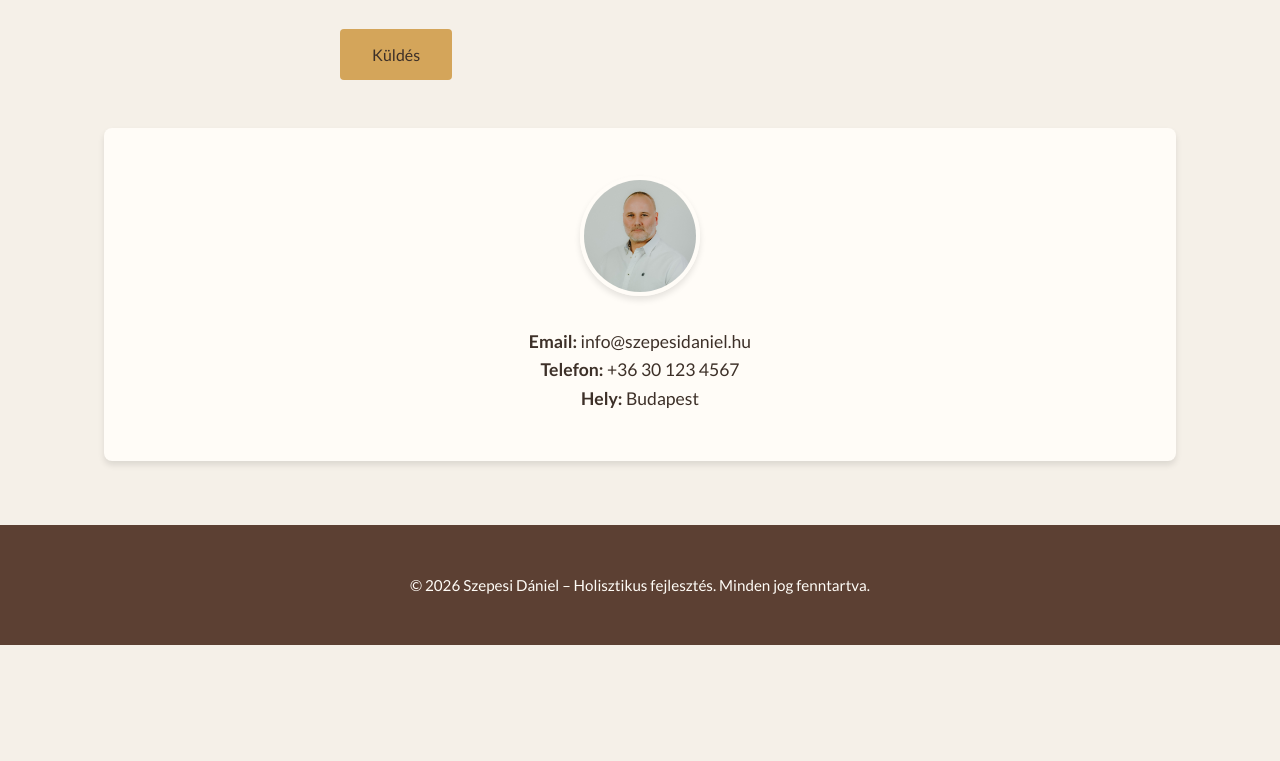
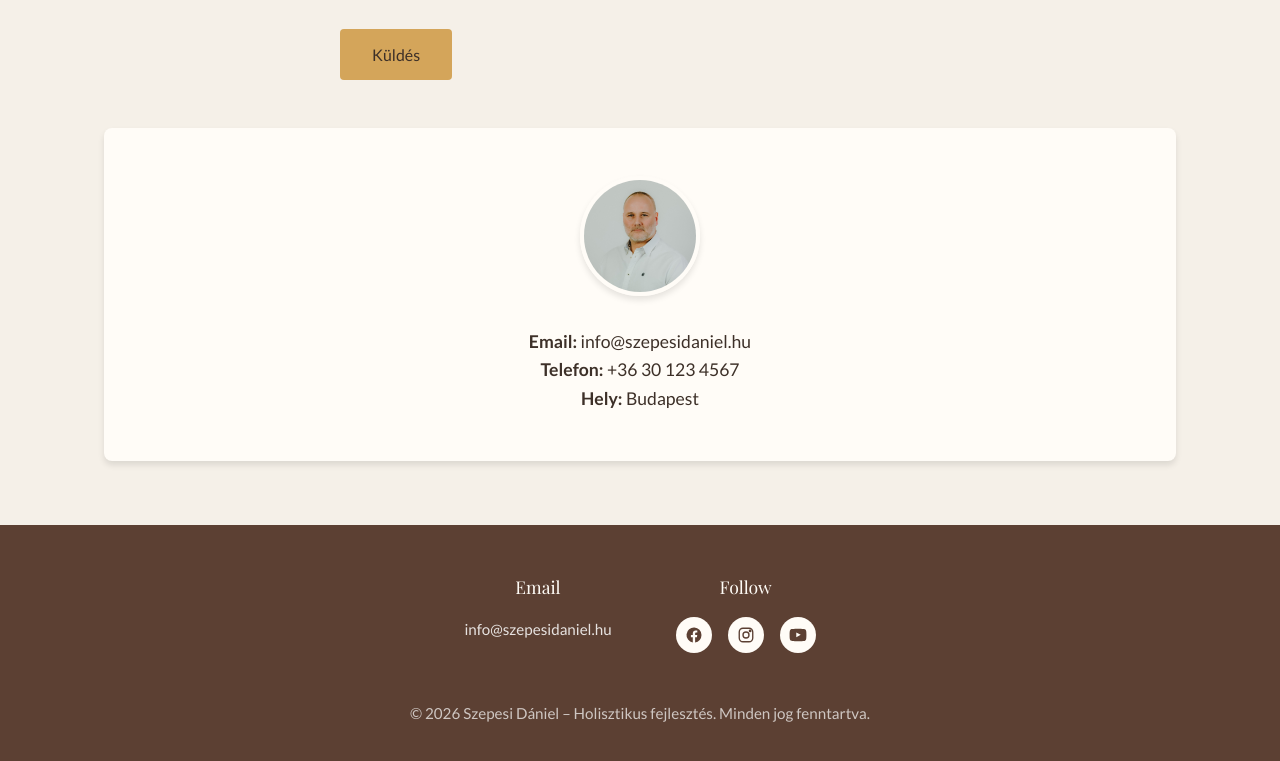
Before and after one commit to Szolke/szepesi-daniel-weboldal, a plain HTML site: page index.html in a window 1280 px wide. Shown: the part 9052-9813 px from the top of the page. Before the commit the page ends 9697 px from the top, so only its background shows below. Drawn offline with nearby package versions, Linux system fonts and the light colour scheme.

Commit message:
Feature: footer bővítve email és social ikonokkal (Facebook, Instagram, YouTube)

```diff
--- a/css/style.css
+++ b/css/style.css
@@ -570,6 +570,56 @@ footer {
   font-size: var(--fs-small);
 }
 
+.footer-content {
+  display: flex;
+  justify-content: center;
+  gap: var(--spacing-xl);
+  flex-wrap: wrap;
+  margin-bottom: var(--spacing-lg);
+}
+
+.footer-col h4 {
+  font-family: var(--font-serif);
+  font-weight: 400;
+  font-size: var(--fs-body);
+  color: var(--color-white);
+  margin-bottom: var(--spacing-sm);
+}
+
+.footer-col a {
+  color: rgba(255, 255, 255, 0.85);
+}
+
+.footer-col a:hover {
+  color: var(--color-accent);
+}
+
+.footer-social {
+  display: flex;
+  gap: var(--spacing-sm);
+  justify-content: center;
+}
+
+.footer-social a {
+  display: inline-flex;
+  align-items: center;
+  justify-content: center;
+  width: 36px;
+  height: 36px;
+  border-radius: 50%;
+  background: var(--color-white);
+  color: var(--color-primary-dark);
+}
+
+.footer-social a:hover {
+  background: var(--color-accent);
+  color: var(--color-primary-dark);
+}
+
+.footer-copyright {
+  color: rgba(255, 255, 255, 0.7);
+}
+
 @media (max-width: 768px) {
   .contact-form {
     max-width: 100%;
--- a/index.html
+++ b/index.html
@@ -204,7 +204,27 @@
   </section>
 
   <footer>
-    <p>&copy; 2026 Szepesi Dániel &ndash; Holisztikus fejlesztés. Minden jog fenntartva.</p>
+    <div class="footer-content">
+      <div class="footer-col">
+        <h4>Email</h4>
+        <p><a href="mailto:info@szepesidaniel.hu">info@szepesidaniel.hu</a></p>
+      </div>
+      <div class="footer-col">
+        <h4>Follow</h4>
+        <div class="footer-social">
+          <a href="#" aria-label="Facebook">
+            <svg viewBox="0 0 24 24" width="18" height="18" fill="currentColor"><path d="M22 12a10 10 0 1 0-11.6 9.9v-7H7.9V12h2.5V9.8c0-2.5 1.5-3.9 3.8-3.9 1.1 0 2.2.2 2.2.2v2.4h-1.3c-1.2 0-1.6.8-1.6 1.6V12h2.8l-.4 2.9h-2.4v7A10 10 0 0 0 22 12Z"/></svg>
+          </a>
+          <a href="#" aria-label="Instagram">
+            <svg viewBox="0 0 24 24" width="18" height="18" fill="none" stroke="currentColor" stroke-width="1.8"><rect x="3" y="3" width="18" height="18" rx="5"/><circle cx="12" cy="12" r="4"/><circle cx="17.5" cy="6.5" r="1"/></svg>
+          </a>
+          <a href="#" aria-label="YouTube">
+            <svg viewBox="0 0 24 24" width="18" height="18" fill="currentColor"><path d="M23 7.2s-.2-1.6-.9-2.3c-.9-.9-1.9-.9-2.3-1C16.9 3.5 12 3.5 12 3.5h0s-4.9 0-7.8.4c-.4 0-1.4.1-2.3 1C1.2 5.6 1 7.2 1 7.2S.8 9 .8 10.9v2.2C.8 15 1 16.8 1 16.8s.2 1.6.9 2.3c.9.9 2 .9 2.5 1 1.8.2 7.6.3 7.6.3s4.9 0 7.8-.4c.4 0 1.4-.1 2.3-1 .7-.7.9-2.3.9-2.3s.2-1.8.2-3.7v-2.2c0-1.9-.2-3.7-.2-3.7ZM9.7 14.9V8.7l6 3.1-6 3.1Z"/></svg>
+          </a>
+        </div>
+      </div>
+    </div>
+    <p class="footer-copyright">&copy; 2026 Szepesi Dániel &ndash; Holisztikus fejlesztés. Minden jog fenntartva.</p>
   </footer>
 
   <script src="https://code.jquery.com/jquery-3.7.1.min.js"></script>
```
